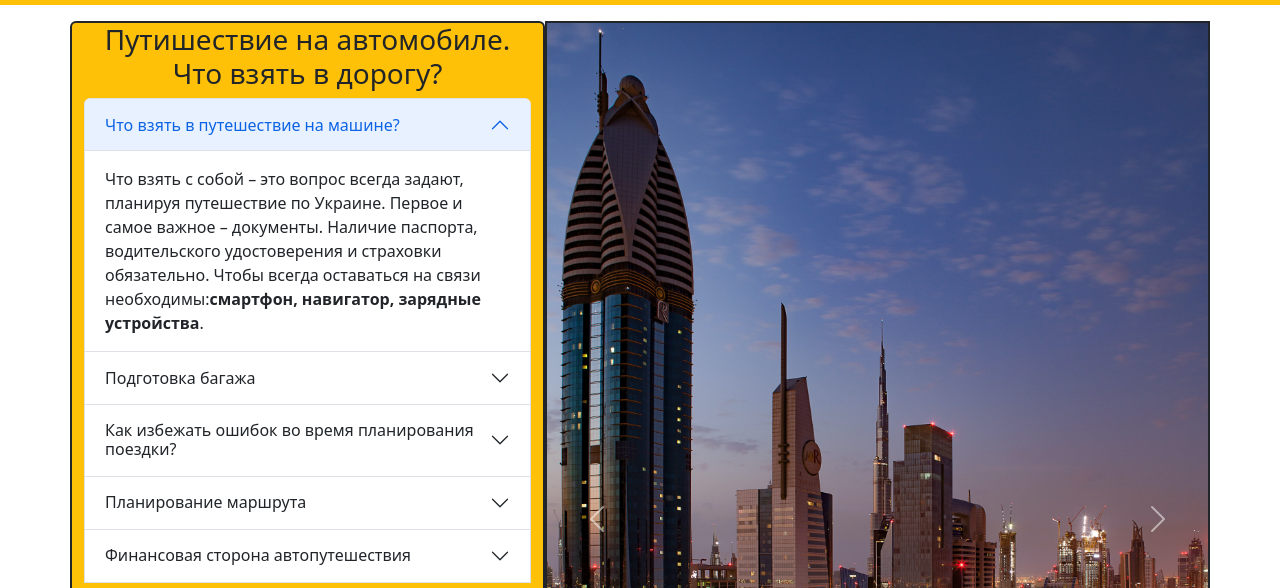
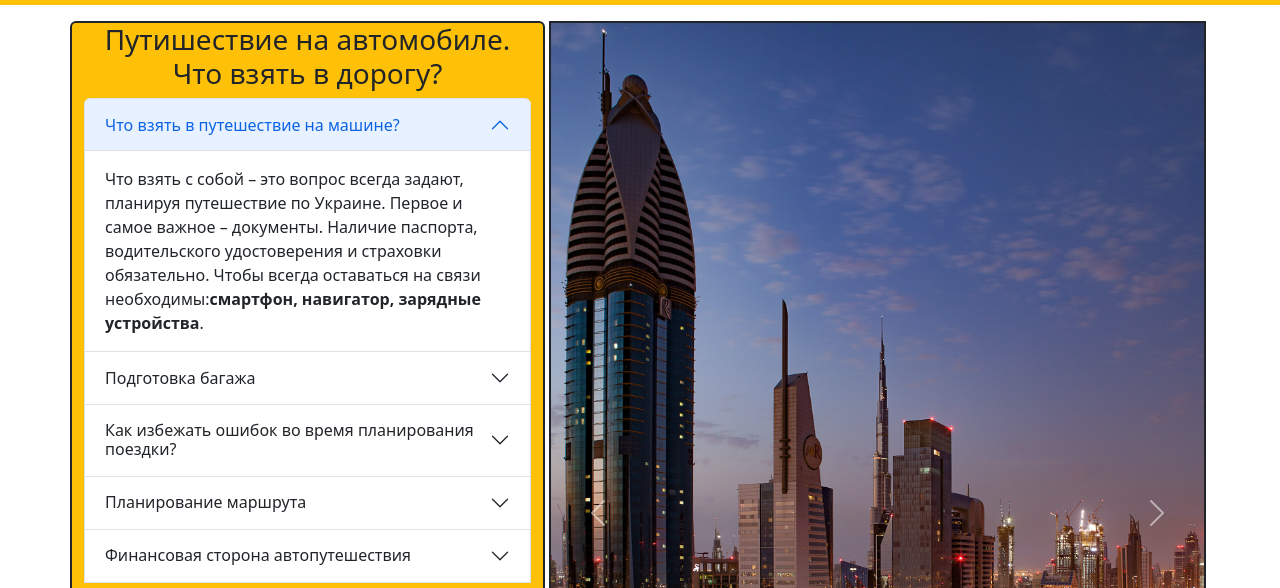
Before and after one commit to IlliaBielik/bootstrap-project, a website: page index.html in a window 1280 px wide. Shown: the part 151-739 px from the top of the page. Drawn offline with nearby package versions, Linux system fonts and the light colour scheme.

Commit message:
Исправил ошибку с прижатием контента

```diff
--- a/assets/scss/style.scss
+++ b/assets/scss/style.scss
@@ -1,7 +1,4 @@
+@import '../../node_modules/normalize.css/normalize.css';
+@import "../../node_modules/bootstrap-icons/font/bootstrap-icons.css";
 @import "../../node_modules/bootstrap/scss/bootstrap.scss";
-
-@import "../../node_modules/bootstrap-icons/font/bootstrap-icons.css";
-
 @import 'common';
-
-@import '../../node_modules/normalize.css/normalize.css';
--- a/index.html
+++ b/index.html
@@ -115,7 +115,7 @@
   <article class="container">
 
     <div class="row">
-      <div class="main col-xxl-5 col-xl-7 bg-warning mb-3 px-0 border border-2 border-dark">
+      <div class="main col-xxl-5 col-xl-7 mb-3 px-1">
 
         <div id="slider-primary" class="carousel slide" data-bs-ride="false">
           <div class="carousel-indicators">
@@ -126,7 +126,7 @@
             <button type="button" data-bs-target="#slider-primary" data-bs-slide-to="3" aria-label="Slide 4"></button>
             <button type="button" data-bs-target="#slider-primary" data-bs-slide-to="4" aria-label="Slide 5"></button>
           </div>
-          <div class="carousel-inner">
+          <div class="carousel-inner border border-2 border-dark">
             <div class="carousel-item active">
               <img src="assets/img/carousel-first.jpg" class="d-block w-100" alt="...">
               <div class="carousel-caption d-none d-md-block">
```
Also changed, not shown: assets/css/style.css.
